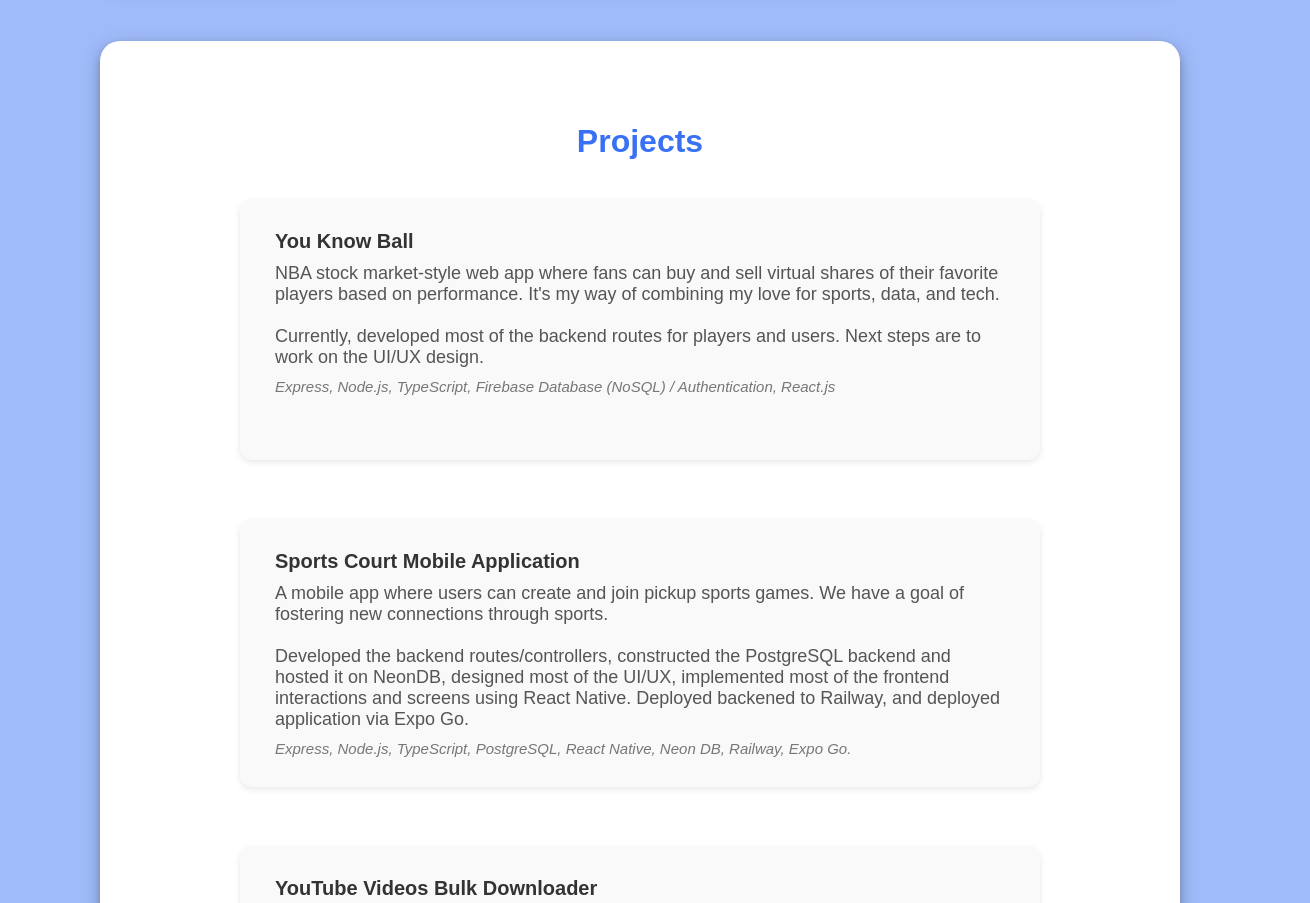
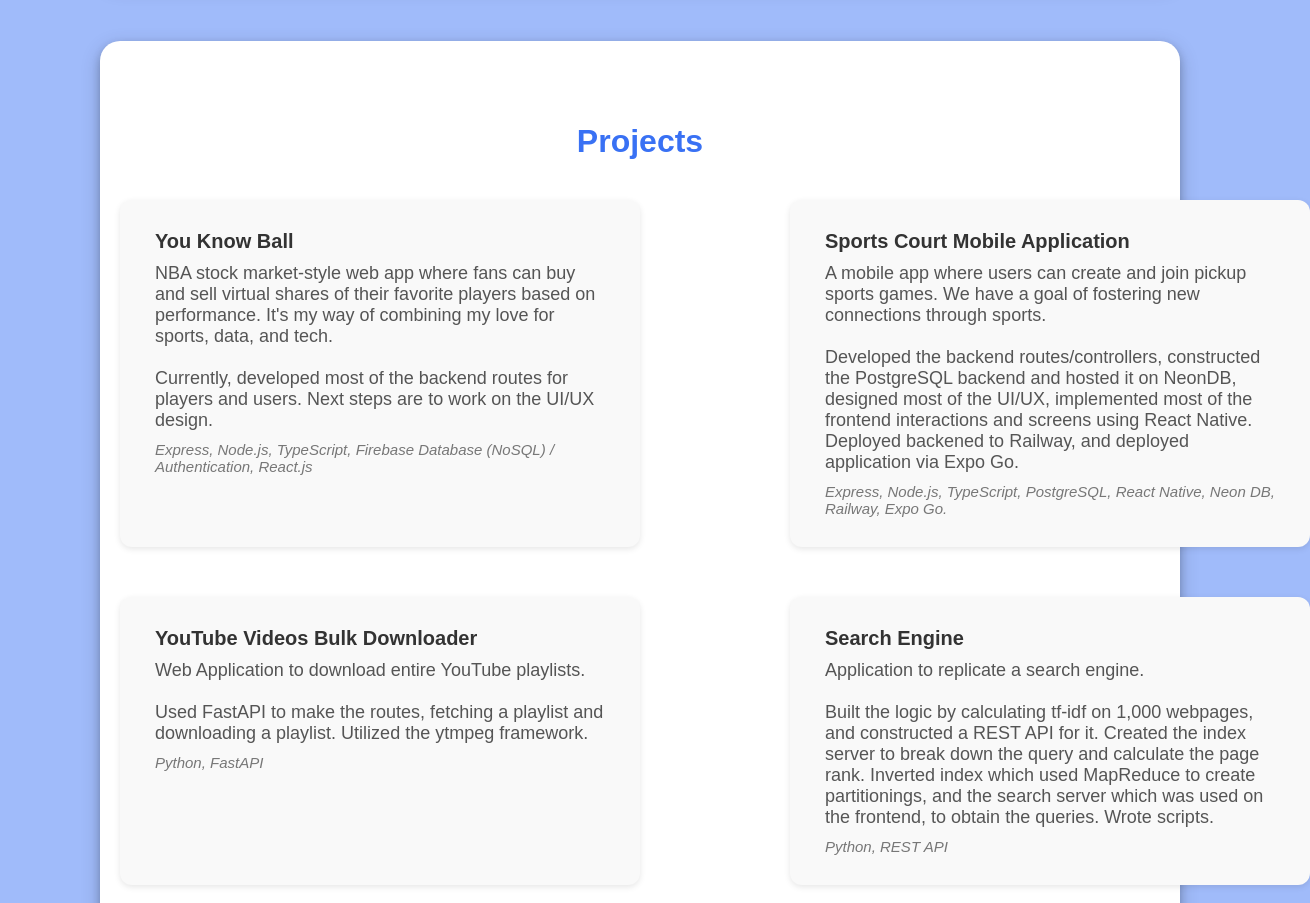
Before and after one commit to zawadsdomain/personal-web, a plain HTML site: page index.html in a window 1280 px wide. Shown: the part 1280-2183 px from the top of the page, 1310 px wide, since content can reach past the window. Drawn offline with Linux system fonts and the light colour scheme.

Commit message:
fixed projects grid

```diff
--- a/styles.css
+++ b/styles.css
@@ -152,9 +152,10 @@ h1 {
 }
 
 .projects-content {
-  max-width: 800px;
+  max-width: 1200px; /* Increased from 800px */
   margin: 0 auto;
   text-align: center;
+  padding: 0 20px; /* Optional, to keep side padding consistent */
 }
 
 .projects-content h1 {
@@ -164,11 +165,11 @@ h1 {
 
 .projects-grid {
   display: grid;
-  grid-template-columns: repeat(auto-fit, minmax(300, 1fr));
-  gap: 60px;
+  grid-template-columns: repeat(2, 1fr); /* two columns */
+  column-gap: 150px;   /* more space between columns */
+  row-gap: 50px;      /* vertical spacing between rows */
   text-align: left;
 }
-
 .project {
   background-color: #f9f9f9;
   padding: 30px 35px;
@@ -176,6 +177,7 @@ h1 {
   box-shadow: 0 2px 6px rgba(0, 0, 0, 0.1);
   transition: transform 0.2s ease;
   min-height: 200px;
+  min-width: 450px;
 }
 
 .project:hover {
```
